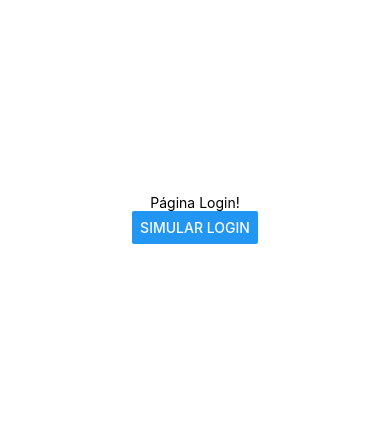
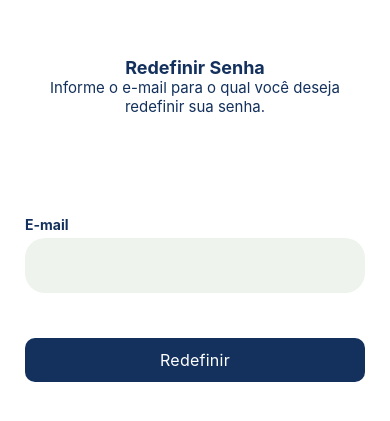
Before and after one commit to ICEI-PUC-Minas-PMV-ADS/pmv-ads-2023-1-e3-proj-mov-t3-pmv-ads-2023-1-e3-proj-mov-t3-klug, a React Native app in the folder src/front/klug/: screen / in a window 390 px wide. Shown: the part 203-624 px from the top of the page. Built offline with nearby package versions, Linux system fonts and the light colour scheme.

Commit message:
Add recovery page

```diff
--- a/src/front/klug/App.js
+++ b/src/front/klug/App.js
@@ -11,6 +11,7 @@ import Teacher from './pages/teacher';
 import Search from './pages/search';
 import Profile from './pages/profile';
 import { colors } from "./styles";
+import Recovery from './pages/recovery/recovery';
 
 const Tab = createBottomTabNavigator();
 
@@ -23,7 +24,8 @@ export default function App() {
   }
 
   return (!isLogged ?
-    <Login handleLogin={handleLogin} />
+    // <Login handleLogin={handleLogin} />
+    <Recovery />
     : <NavigationContainer>
       <Tab.Navigator
         initialRouteName="Home"
--- /dev/null
+++ b/src/front/klug/pages/recovery/recovery.js
@@ -0,0 +1,23 @@
+import React from 'react';
+import { Text, TextInput, View, Pressable } from 'react-native';
+import styles from "./styles";
+
+export default function Recovery() {
+  return (
+    <View style={styles.container}>
+        <View>
+            <Text style={styles.title}>Redefinir Senha</Text>
+            <Text style={styles.subTitle}>Informe o e-mail para o qual você deseja redefinir sua senha.</Text>
+        </View>
+        <View style={styles.emailContainer}>
+            <Text style={styles.descEmail}>E-mail</Text>
+            <TextInput style={styles.input}/>
+        </View>
+        <View style={styles.buttonContainer}>
+            <Pressable style={styles.button}>
+                <Text style={styles.text}>Redefinir</Text>
+            </Pressable>
+        </View>
+    </View>
+  );
+}
--- /dev/null
+++ b/src/front/klug/pages/recovery/styles.js
@@ -0,0 +1,61 @@
+import { StyleSheet } from 'react-native';
+
+const styles = StyleSheet.create({
+    container: {
+        display: 'flex',
+        flexDirection: 'column',
+        justifyContent: 'center',
+        height: '100%',
+        padding: 25,
+    },
+    title: {
+        textAlign:'center',
+        fontSize: 18,
+        fontWeight:'bold',
+        color: '#13315C',
+    },
+    subTitle: {
+        textAlign:'center',
+        fontSize: 15,
+        color: '#13315C',
+    },
+    descEmail: {
+        textAlign:'left',
+        fontWeight:'bold',
+        color: '#13315C',
+    },
+    emailContainer: {
+        marginTop: 100,
+    },
+    input: {
+        height: 55,
+        marginTop: 5,
+        marginBottom: 5,
+        padding: 10,
+        fontSize: 18,
+        borderRadius: 20,
+        backgroundColor: '#EEF4ED'
+    },
+    buttonContainer: {
+        marginTop: 20
+    },
+    button: {
+        alignItems: 'center',
+        justifyContent: 'center',
+        paddingVertical: 12,
+        paddingHorizontal: 32,
+        borderRadius: 4,
+        elevation: 3,
+        backgroundColor: '#13315C',
+        borderRadius: 10,
+        marginTop: 20
+    },
+    text: {
+        fontSize: 16,
+        lineHeight: 20,
+        letterSpacing: 0.25,
+        color: 'white',
+    },
+});
+
+export default styles;
```
